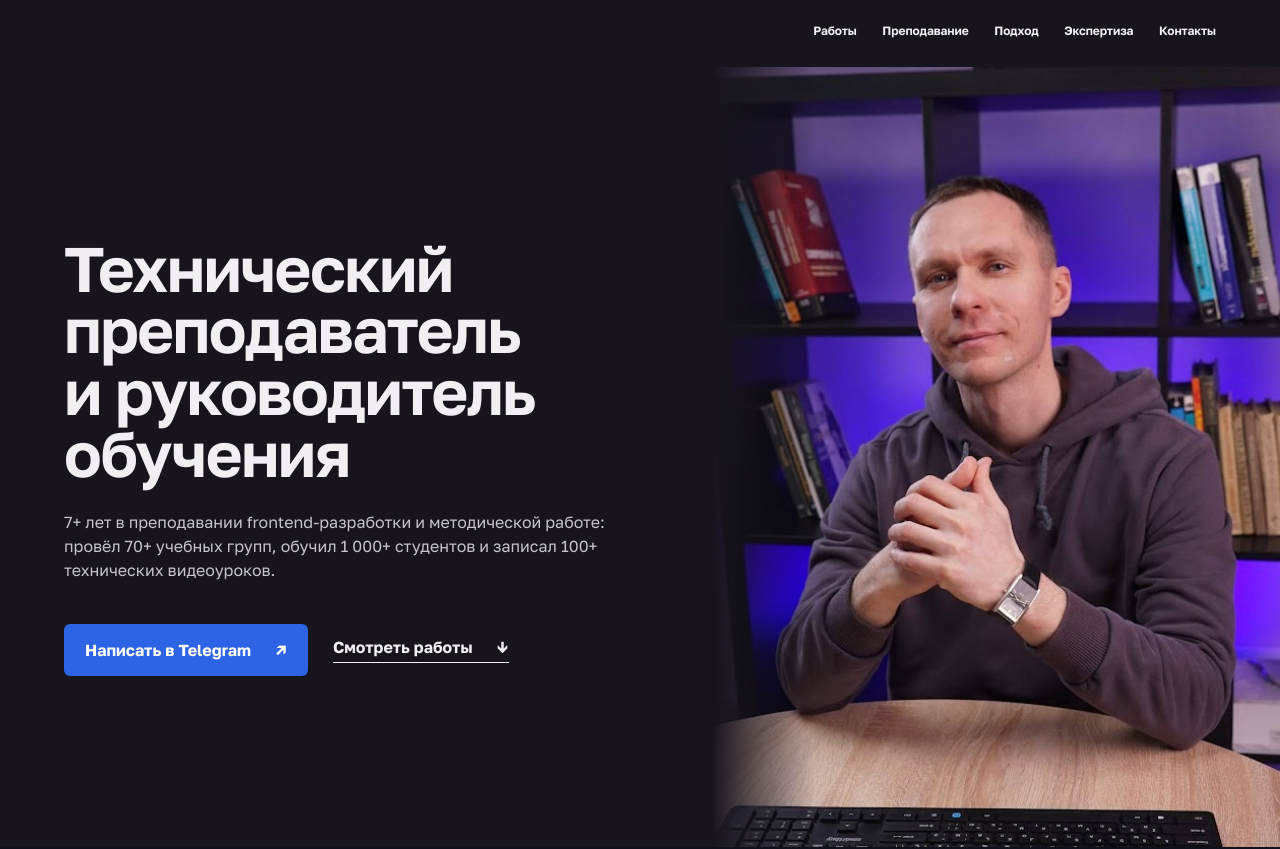
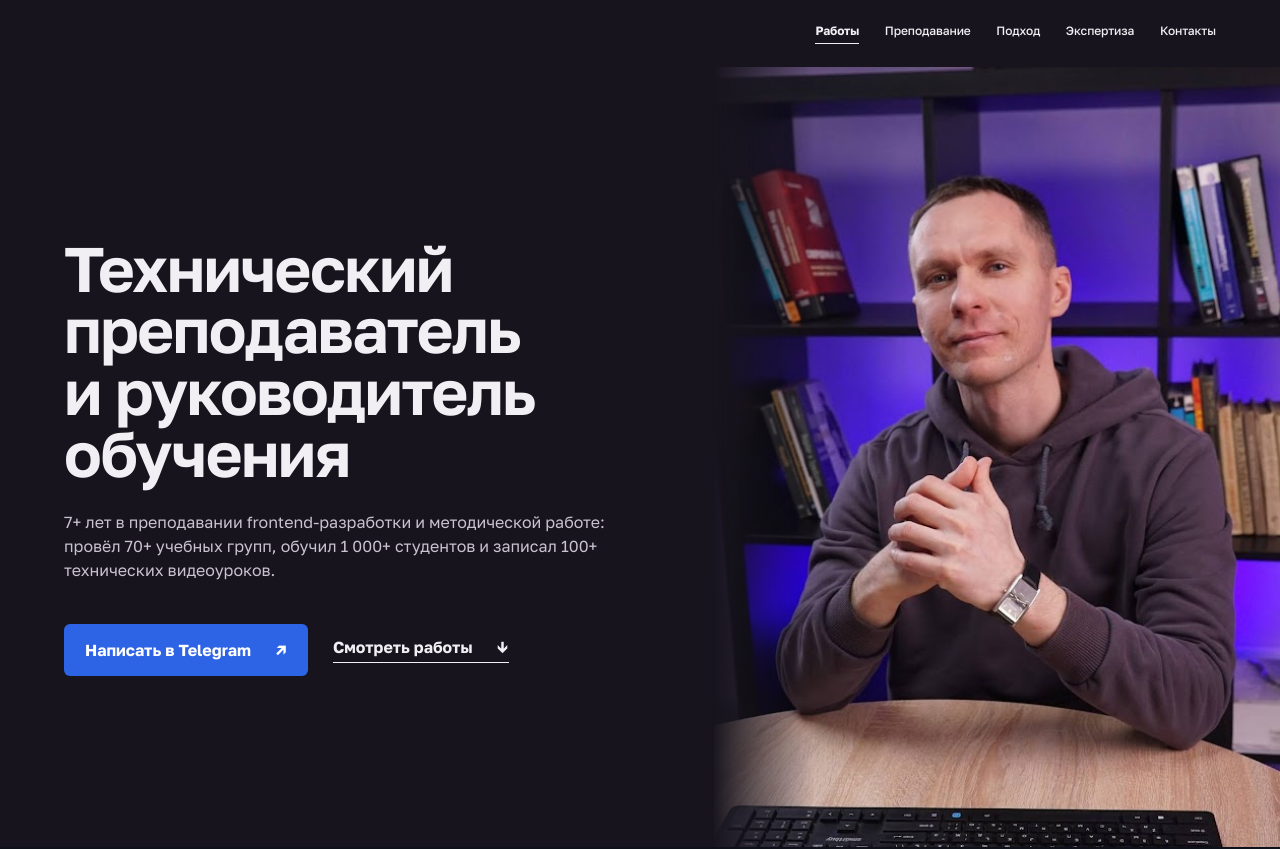
Before and after one commit to safronman/safronman.github.io, a Next.js app: page / in a window 1280 px wide. Shown: the top 849 px of the page. Built offline with nearby package versions, Linux system fonts and the light colour scheme.

Commit message:
feat: add active section states to header navigation

```diff
--- a/app/header/header.module.css
+++ b/app/header/header.module.css
@@ -23,17 +23,41 @@
 }
 
 .nav a {
+  position: relative;
   flex: none;
   padding: 5px 0;
   font-size: 0.75rem;
-  font-weight: 650;
+  font-weight: 500;
   letter-spacing: -0.01em;
   line-height: 1.3;
   white-space: nowrap;
 }
 
+.nav a::after {
+  position: absolute;
+  right: 0;
+  bottom: 0;
+  left: 0;
+  height: 1px;
+  background: currentcolor;
+  content: "";
+  transform: scaleX(0);
+  transform-origin: left;
+  transition: transform 0.2s cubic-bezier(0.16, 1, 0.3, 1);
+}
+
 .nav a:hover {
   color: var(--paper);
+}
+
+.nav a:hover::after,
+.nav a:focus-visible::after,
+.nav a.active::after {
+  transform: scaleX(1);
+}
+
+.nav a.active {
+  font-weight: 700;
 }
 
 .nav a:focus-visible {
@@ -41,6 +65,12 @@
   outline-offset: 4px;
 }
 
+@media (prefers-reduced-motion: reduce) {
+  .nav a::after {
+    transition: none;
+  }
+}
+
 @media (min-width: 960px) {
   .nav {
     justify-content: flex-end;
--- a/app/header/header.tsx
+++ b/app/header/header.tsx
@@ -1,19 +1,58 @@
+"use client";
+
+import { useEffect, useState } from "react";
 import s from "./header.module.css";
 
 const navigationItems = [
-  ["Работы", "#work"],
-  ["Преподавание", "#teaching"],
-  ["Подход", "#approach"],
-  ["Экспертиза", "#expertise"],
-  ["Контакты", "#contacts"],
+  ["Работы", "work"],
+  ["Преподавание", "teaching"],
+  ["Подход", "approach"],
+  ["Экспертиза", "expertise"],
+  ["Контакты", "contacts"],
 ] as const;
 
 export default function Header() {
+  const [activeSection, setActiveSection] = useState<string | null>(null);
+
+  useEffect(() => {
+    const sections = navigationItems
+      .map(([, id]) => document.getElementById(id))
+      .filter((section): section is HTMLElement => section !== null);
+
+    const observer = new IntersectionObserver(
+      (entries) => {
+        const activeEntry = entries
+          .filter((entry) => entry.isIntersecting)
+          .sort(
+            (first, second) =>
+              Math.abs(first.boundingClientRect.top) -
+              Math.abs(second.boundingClientRect.top),
+          )[0];
+
+        if (activeEntry) {
+          setActiveSection(activeEntry.target.id);
+        }
+      },
+      { rootMargin: "-20% 0px -65%", threshold: 0 },
+    );
+
+    for (const section of sections) {
+      observer.observe(section);
+    }
+
+    return () => observer.disconnect();
+  }, []);
+
   return (
     <header className={s.header}>
       <nav aria-label="Основная навигация" className={s.nav}>
-        {navigationItems.map(([label, href]) => (
-          <a href={href} key={href}>
+        {navigationItems.map(([label, id]) => (
+          <a
+            aria-current={activeSection === id ? "location" : undefined}
+            className={activeSection === id ? s.active : undefined}
+            href={`#${id}`}
+            key={id}
+          >
             {label}
           </a>
         ))}
```
Also changed, not shown: 1 other file (tests, documents, lock files or other folders).
